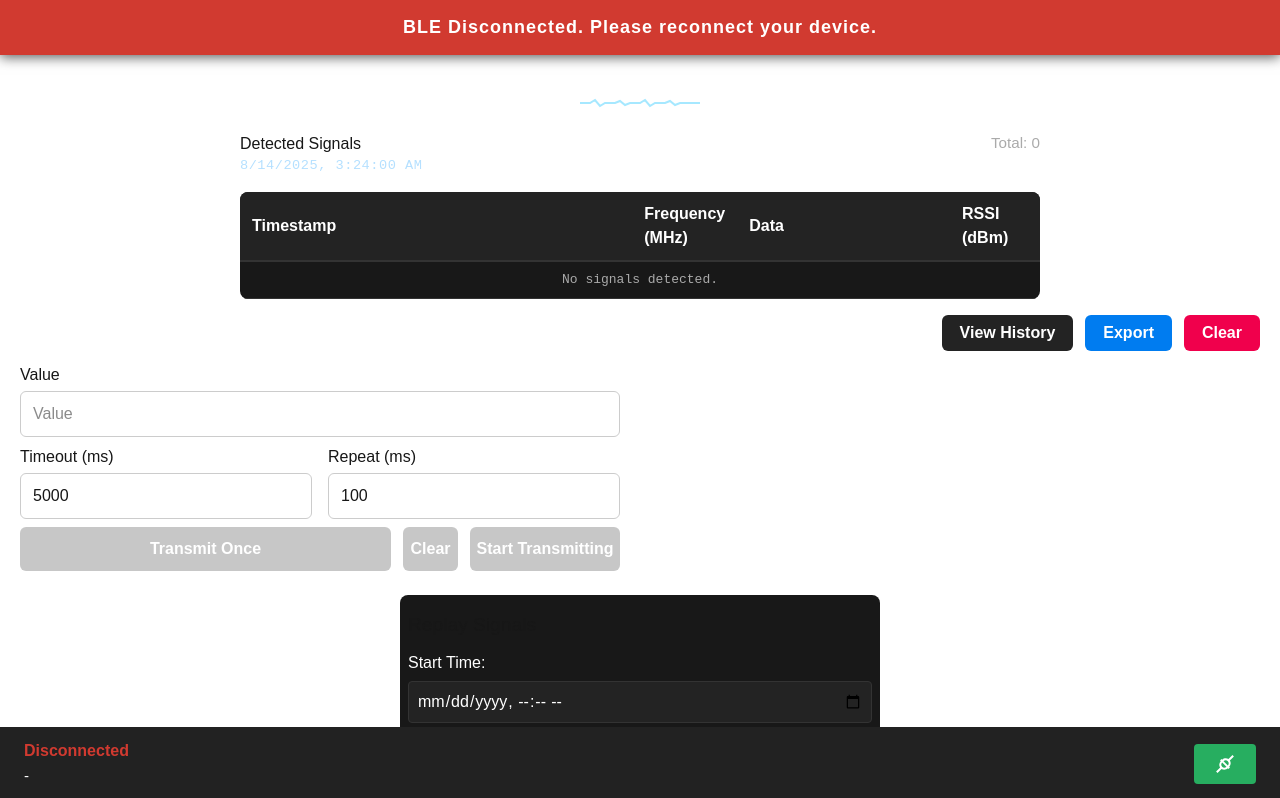
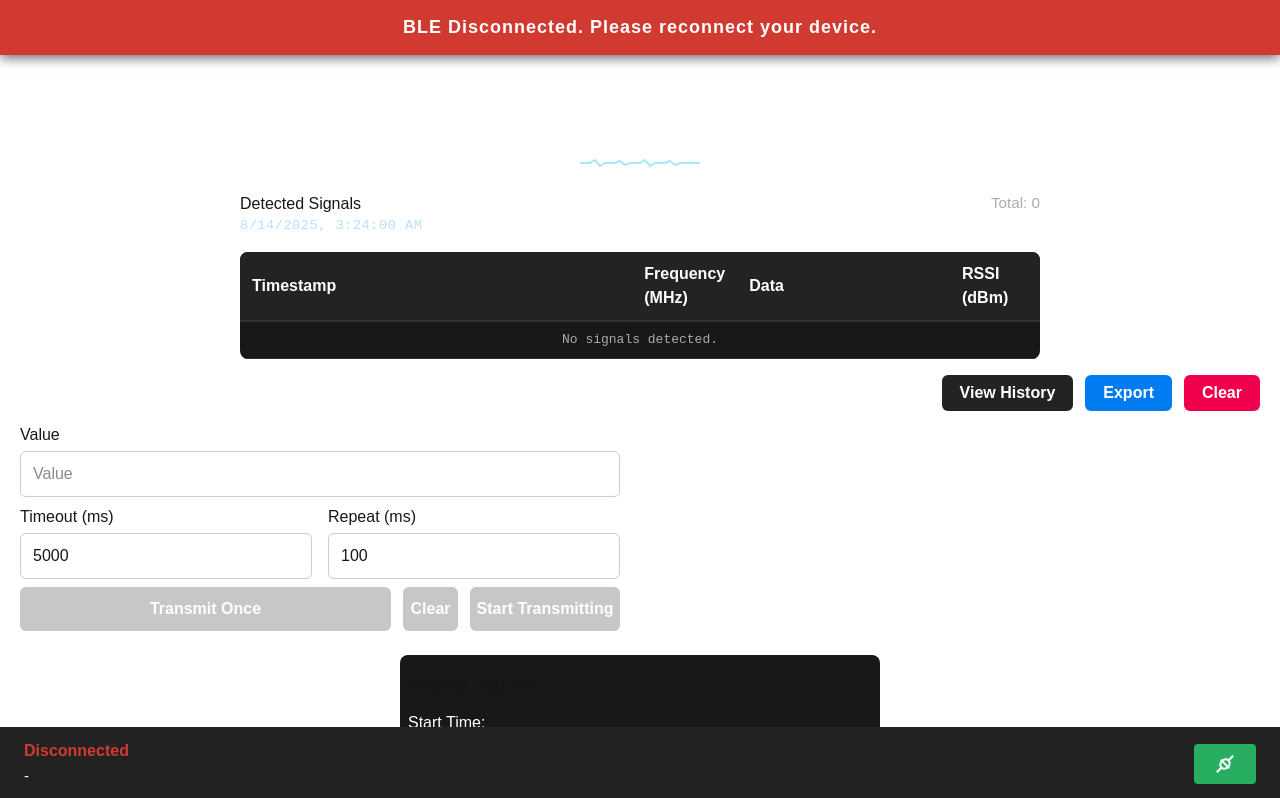
Before and after one commit to YM2992/Reverb, a Next.js app in the folder reverb/: page / in a window 1280 px wide. Shown: the top 798 px of the page. Built offline with nearby package versions, Linux system fonts and the light colour scheme.

Commit message:
feat(BleWebApp): adjust layout for DisconnectedBanner visibility during BLE disconnection

```diff
--- a/reverb/src/app/components/BleWebApp.tsx
+++ b/reverb/src/app/components/BleWebApp.tsx
@@ -239,7 +239,15 @@ const BleWebApp: React.FC = () => {
     }, [manager]);
 
     return (
-        <div style={{ padding: '20px', marginBottom: '80px', position: 'relative' }}>
+        <div
+            style={{
+                padding: '20px',
+                marginBottom: '80px',
+                position: 'relative',
+                marginTop: bleDisconnected ? 60 : undefined,
+                transition: 'margin-top 0.2s',
+            }}
+        >
             <DisconnectedBanner show={bleDisconnected} />
             <BleWebAppUI
                 state={state}
```
